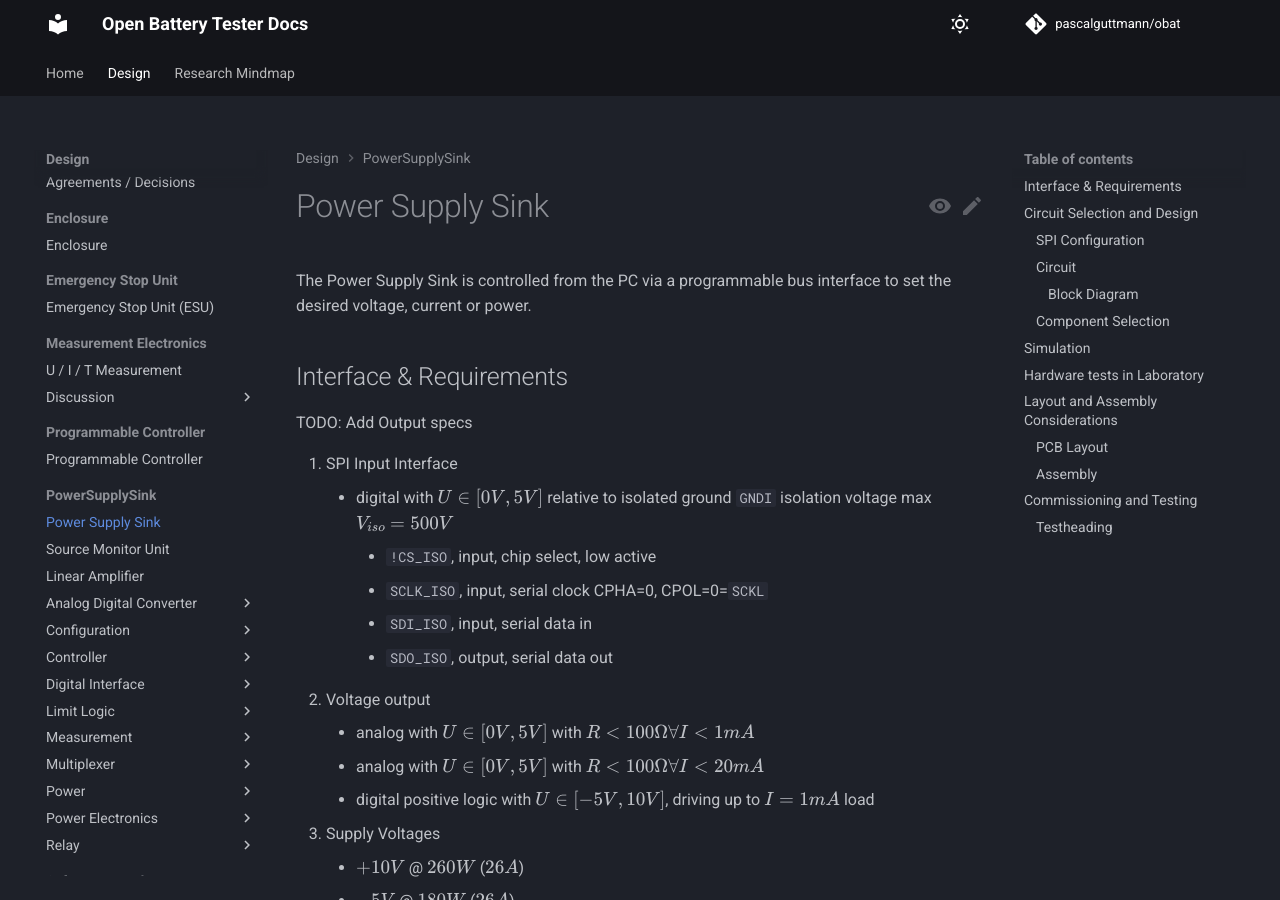
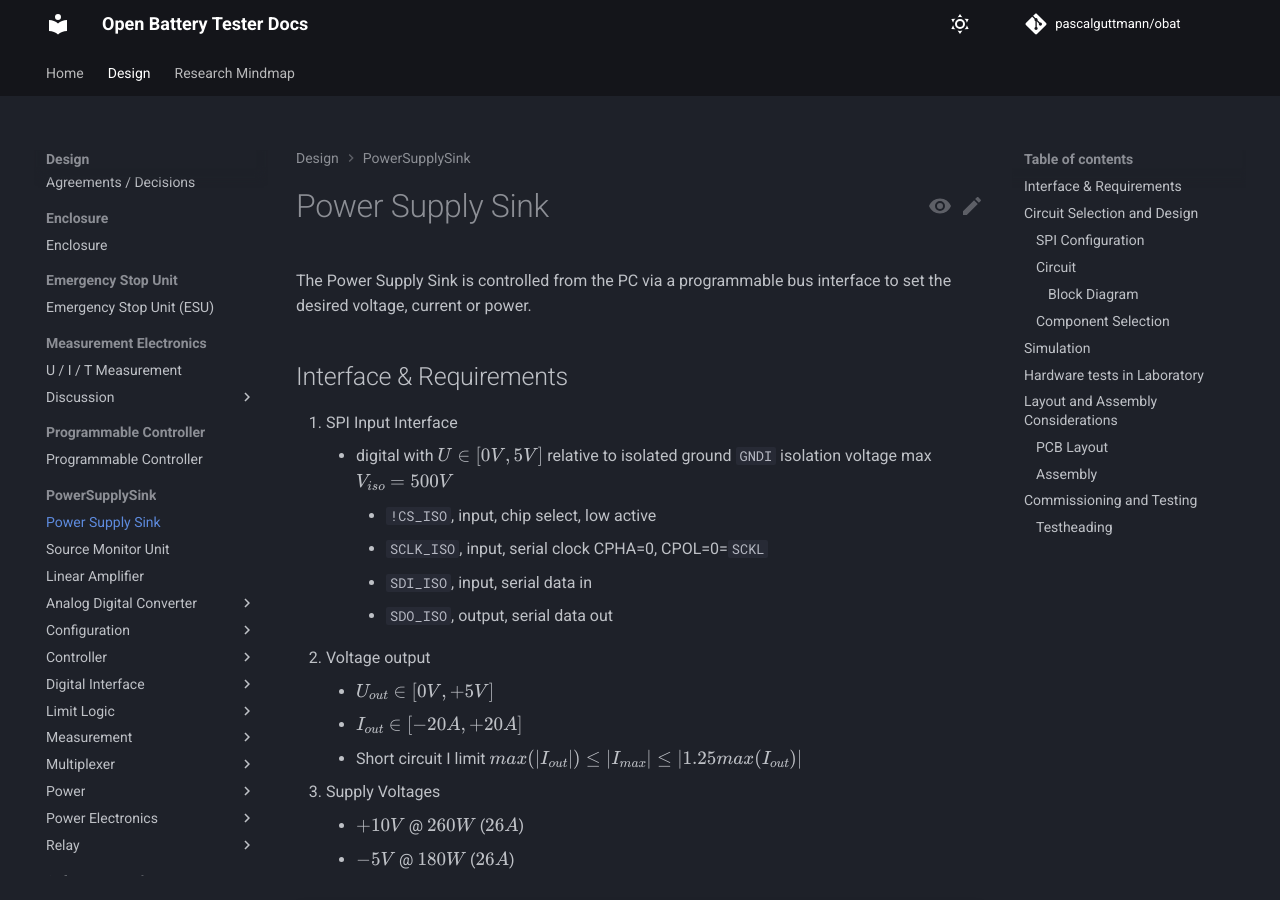
Before and after one commit to pascalguttmann/obat, an MkDocs documentation site: the page built from docs/design/pss/pss.md, in a window 1280 px wide and 900 px high. Built offline with MkDocs 1.6.1 and Material for MkDocs 9.7.7, drawn with Linux system fonts in a browser that asks for light colours; comment, search, counter and statistics services are not loaded.

Commit message:
add pss output specification

```diff
--- a/docs/design/pss/pss.md
+++ b/docs/design/pss/pss.md
@@ -4,8 +4,6 @@ The Power Supply Sink is controlled from the PC via a programmable bus interface
 to set the desired voltage, current or power.
 
 ## Interface & Requirements
-
-TODO: Add Output specs
 
 1. SPI Input Interface
     - digital with $U \in [0V, 5V]$ relative to isolated ground `GNDI`
@@ -15,10 +13,9 @@ TODO: Add Output specs
         - `SDI_ISO`, input, serial data in
         - `SDO_ISO`, output, serial data out
 2. Voltage output
-    - analog with $U \in [0V, 5V]$ with $R < 100 \Omega \forall I < 1mA$
-    - analog with $U \in [0V, 5V]$ with $R < 100 \Omega \forall I < 20mA$
-    - digital positive logic with $U \in [-5V, 10V]$, driving up to $I = 1 mA$
-    load
+    - $U_{out} \in [0V, +5V]$
+    - $I_{out} \in [-20A, +20A]$
+    - Short circuit I limit $max(|I_{out}|) \leq |I_{max}| \leq |1.25 max(I_{out})|$
 3. Supply Voltages
     - $+10V$ @ $260W$ ($26A$)
     - $-5V$ @ $180W$ ($26A$)
```
